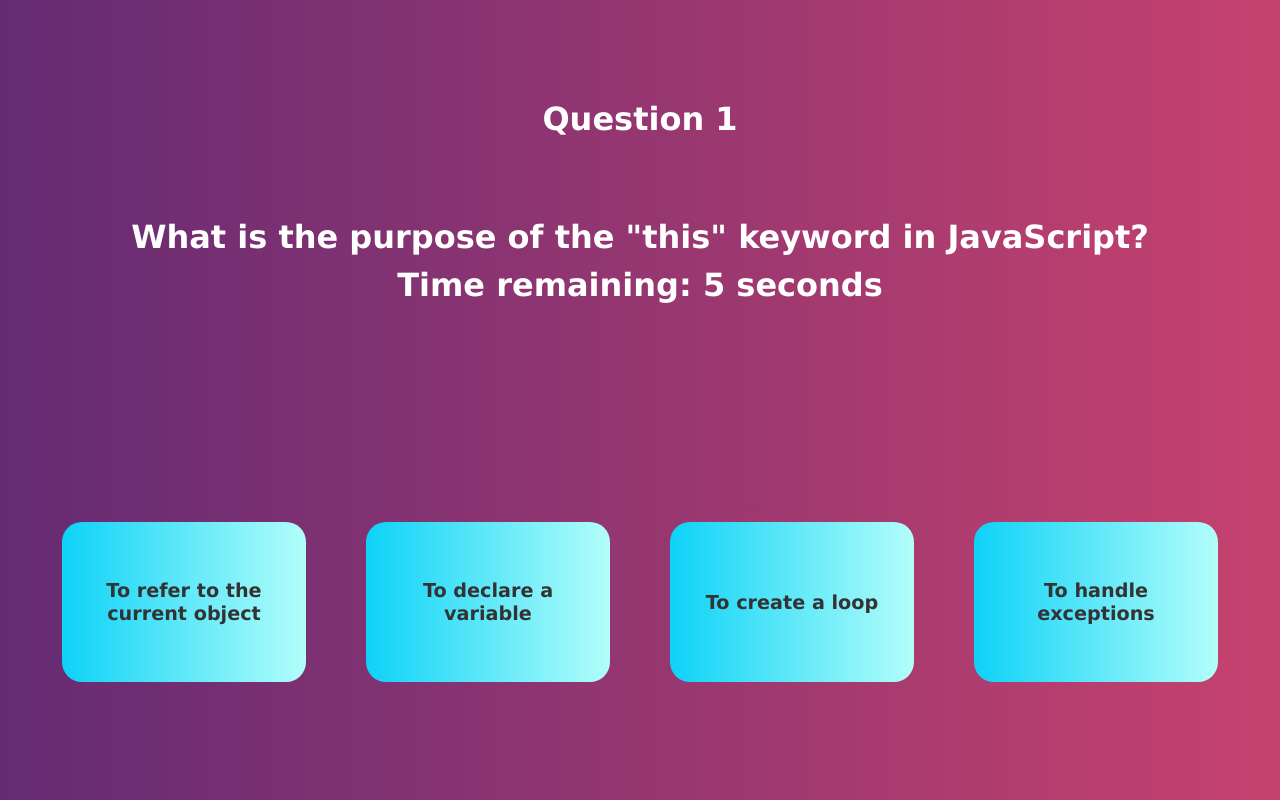
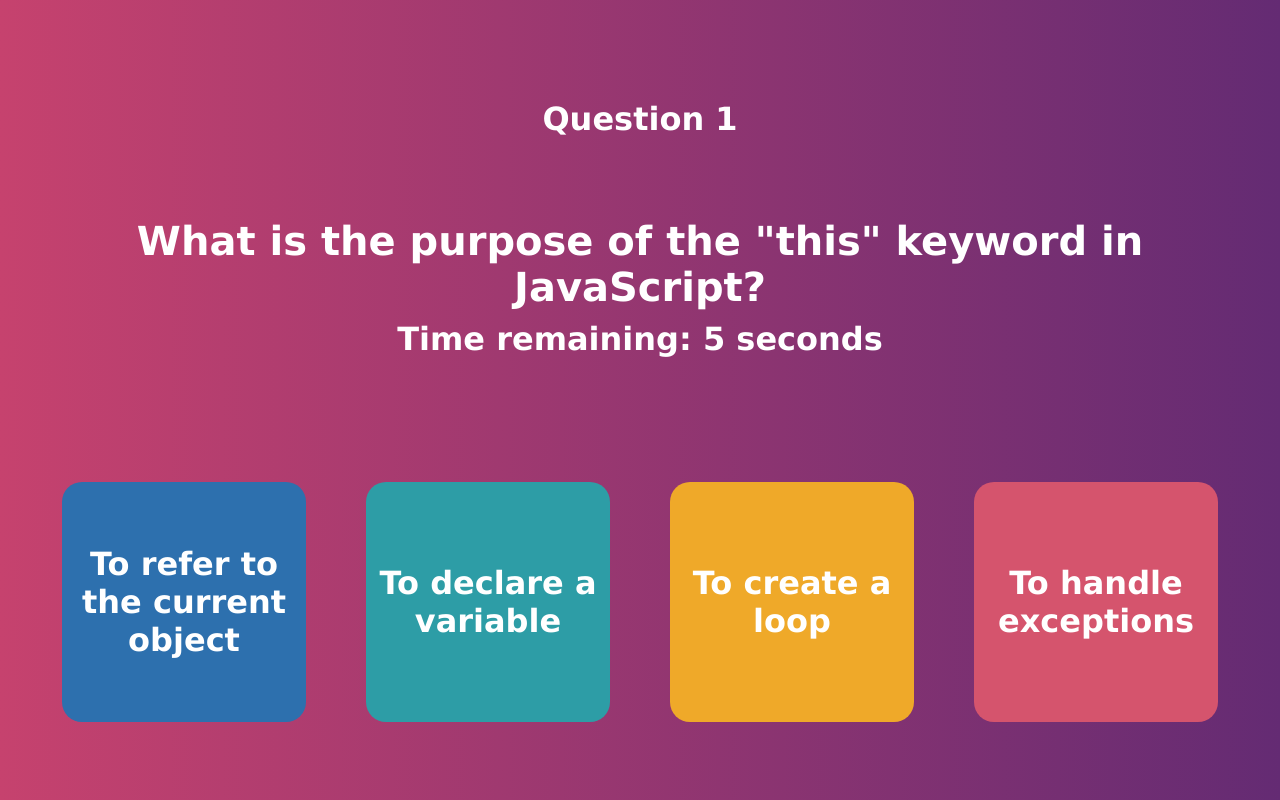
Before and after one commit to codinggita/DevDuel, a React (Create React App) app: page /quizz in a window 1280 px wide. Built offline with nearby package versions, Linux system fonts and the light colour scheme.

Commit message:
modified the layout

```diff
--- a/src/Explore.css
+++ b/src/Explore.css
@@ -8,6 +8,7 @@
    display: flex;
    justify-content: center;
    align-items: center;
+
 
 }
 .explore-btn
@@ -23,7 +24,7 @@
     font-weight:900;
     font-size: 7vh;
     background: linear-gradient(to right, #fc4a1a, #f7b733);
-        -webkit-text-fill-color: transparent;
+    -webkit-text-fill-color: transparent;
     -webkit-background-clip: text;
 
 
@@ -36,15 +37,14 @@
     color: white;
     box-sizing: border-box;
     padding: 5px;
-    /* background: linear-gradient(to left, #FFFFFF, #3f2b96);  */
-    /* background: linear-gradient(to right, #0f0c29, #302b63, #24243e); */
     height: 100vh;
+    background: linear-gradient(to left, #642b73, #c6426e);
 
 }
 
  .explore-ul,li
  {
-    color: black;
+    color: white;
     list-style-type:symbols(" 🌕 ");
     padding: 20px;
 
--- a/src/Form.css
+++ b/src/Form.css
@@ -33,7 +33,8 @@
    justify-content:center;
    align-items: center;
    height: 100vh;
-   background: linear-gradient(to left, #f0f2f0, #000c40);
+   /* background: linear-gradient(to left, #f0f2f0, #000c40); */
+   background: linear-gradient(to left, #642b73, #c6426e);
   }
 .container {
     padding: 10px;
--- a/src/quizz.css
+++ b/src/quizz.css
@@ -6,19 +6,9 @@
     height: 100vh;
     width: 100%;
     z-index: 1;
-    background: linear-gradient(to right, #642b73, #c6426e);
-       /* background: linear-gradient(to left, #FFFFFF, #3f2b96); */
+    background: linear-gradient(to left, #642b73, #c6426e);
 }
-.wallpaper
-{
-    /* background-image:linear-gradient(rgba(0,0,0,0.45),rgba(0,0,0,0.45)), url("./images/wallpaper.jpg"); */
-    background-color: #555;
-    /* background-repeat: no-repeat; */
-    background-size: contain;
-    height: 100vh;
-    width: 100%;
 
-}
 .inner {
     background-color: '#f9f9f9';
     width:95%;
@@ -30,10 +20,10 @@
     margin-top: 10vh;
     color: white;
     font-weight: bold;
+
 }
 .question-outer
 {
-    /* border: 2px solid black; */
     height: 55%;
 
 }
@@ -45,31 +35,26 @@
     align-items: center;
     color: white;
     font-weight: bold;
-    font-size: 4vh;
+    font-size: 5vh;
 
 }
 #mcq-td
 {
-    height: 20vh;
+    height: 30vh;
     width: 20%;
     display: flex;
     justify-content: center;
     align-items: center;
     cursor: pointer;
-    /* background-color: #f2994a; */
-    background: linear-gradient(to left, #b2fefa, #0ed2f7);
     padding: 10px;
     margin: 5px;
     border-radius: 20px;
-    color: #333;
+    color: white;
     font-weight: bold;
-    font-size: larger;
-    transition: background-color 0.3s,
+    font-size: 4vh;
+    transition: background-color 0.3s;
 }
-.mcq-button:hover {
-    background-color: #8f94fb;
-    transition: .3s;
-  }
+
 .mcq-outer
 {
     display: flex;
@@ -116,10 +101,14 @@
 }
 .score
 {
-    color: black;
+    color: white;
+    font-size: 4vh;
+    margin-top: 3vh;
 }
 .quizz-completed{
-    color: black;
+    color: white;
+    font-size: 4vh;
+    font-weight: bolder;
 }
 .restart
 {
@@ -129,4 +118,5 @@
     padding: 10px;
     border-radius: 5px;
     cursor: pointer;
+    margin-top: 3vh;
 }
--- a/src/quizz.js
+++ b/src/quizz.js
@@ -2,6 +2,8 @@
 import shuffle from 'lodash/shuffle';
 import "./quizz.css";
 
+
+const colors = ['#2d70ae', '#2d9da6', '#efa929', '#d5546d'];
 const questions = [
   {
     question: 'What is the result of the following expression: 5 + "10"?',
@@ -237,10 +239,12 @@
               <td id="mcq-td"
                 key={index}
                 onClick={() => handleOptionClick(option)}
-                // style={{
-                //     // background: linear-gradient('to left','#b2fefa','#0ed2f7'),
-                //   ...(isHovered === index && { backgroundColor: '#8f94fb' }),
-                // }}
+                style={{
+                  backgroundColor: isHovered != index ? colors[index] : '',
+                 ...(isHovered === index && { backgroundColor: '#8f94fb' }),
+
+
+                }}
                 onMouseEnter={() => setHovered(index)}
                 onMouseLeave={() => setHovered(null)}
               >
@@ -251,18 +255,12 @@
           </div>
 
           <div>
-            {/* {isCorrect !== null && (
-              <p style={{ color: isCorrect ? 'lightgreen' : 'red' ,fontSize:'3vh' }}>
-                {isCorrect ? 'Correct!' : 'Wrong!'} Your score: {score}
-              </p>
-            )} */}
-
           </div>
         </div>
       ) : (
         <div  classname="result">
           <h2 className='quizz-completed'>Quiz Completed!</h2>
-          <p className='score'>Your final score is: {score}</p>
+          <h3 className='score'>Your final score is: {score}</h3>
           <button
             onClick={getRandomQuestions}
             className='restart'
```
